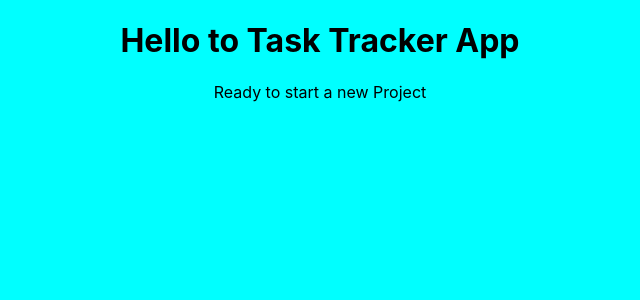
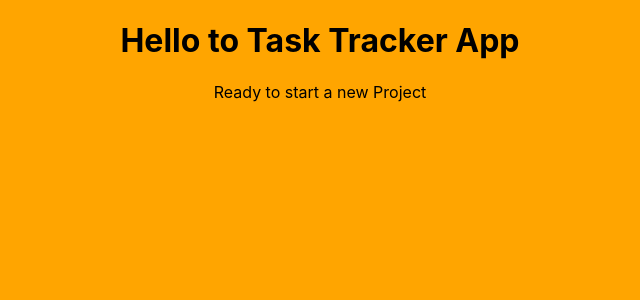
Before and after one commit to Dmytro1991ua/react-task-tracker-app, a React (Create React App) app: page / in a window 1280 px wide. Shown: the top 300 px of the page, without its empty margins (320-960 px from the left). Built offline with nearby package versions, Linux system fonts and the light colour scheme.

Commit message:
second commit(changed body's background)

```diff
--- a/package.json
+++ b/package.json
@@ -1,5 +1,5 @@
 {
-  "homepage": "http://Dmytro1991ua.github.io/react-task-tracker-app",
+  "homepage": "https://dmytro1991ua.github.io/react-task-tracker-app/",
   "name": "react-task-tracker-app",
   "version": "0.1.0",
   "private": true,
--- a/src/App.css
+++ b/src/App.css
@@ -3,7 +3,7 @@
 }
 
 body {
-  background-color: aqua;
+  background-color: orange;
 }
 .App-logo {
   height: 40vmin;
```
